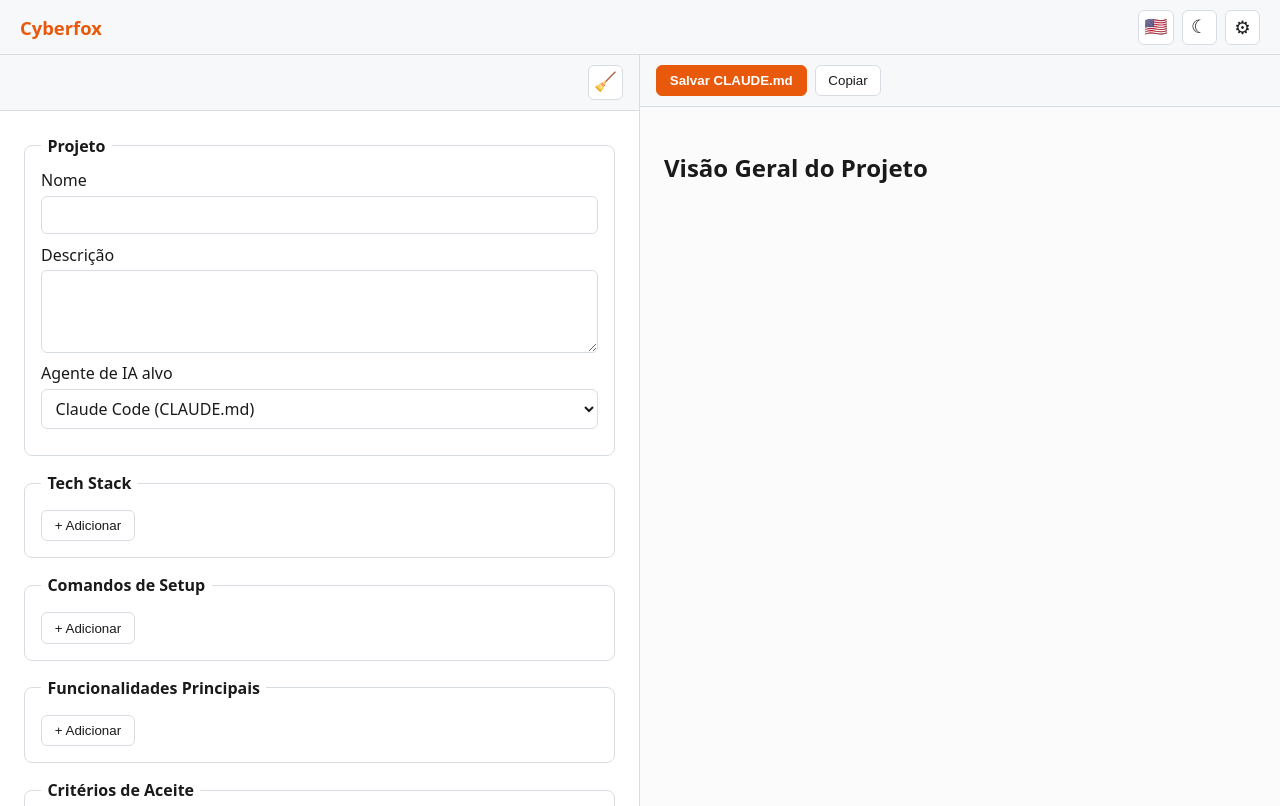
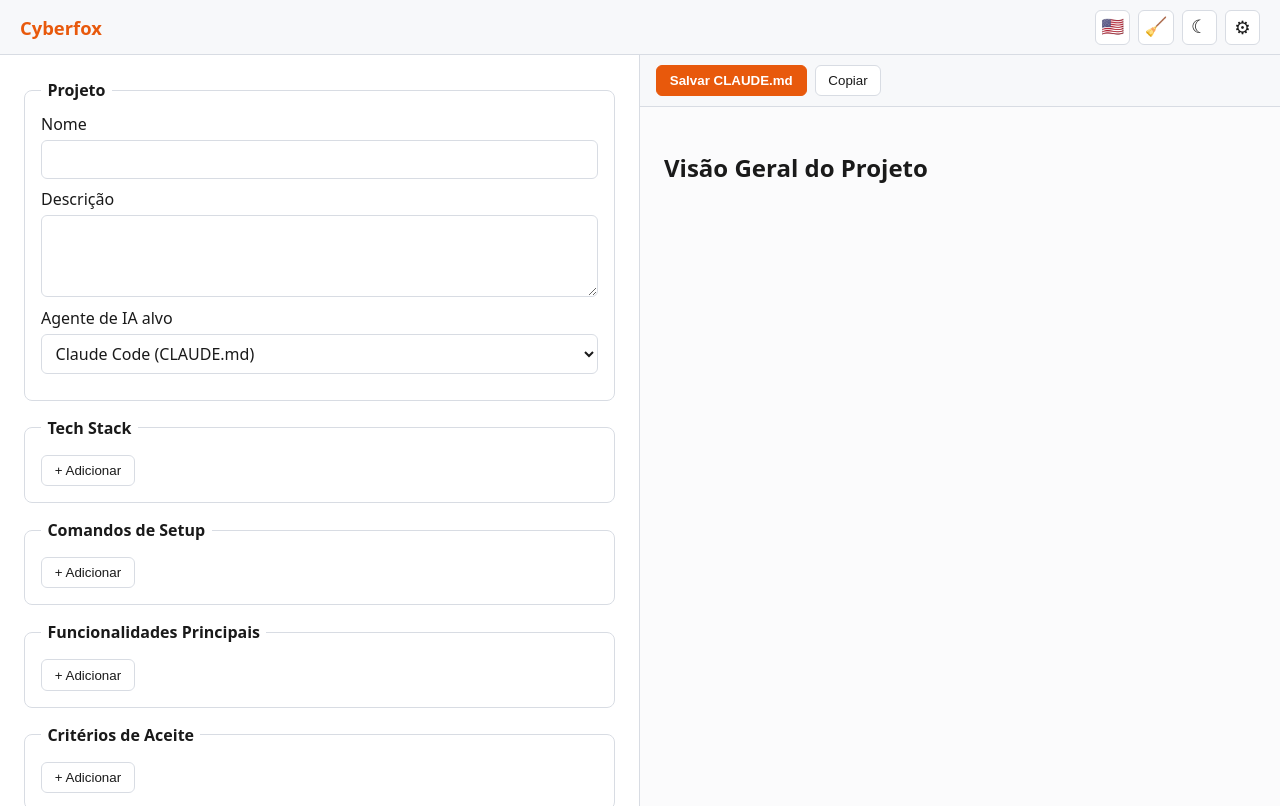
Before and after one commit to romulofer/cyberfox_web, a SvelteKit app: page / in a window 1280 px wide. Built offline with nearby package versions, Linux system fonts and the light colour scheme.

Commit message:
refactor: move broom clear button into header between flag and theme

```diff
--- a/src/routes/+layout.svelte
+++ b/src/routes/+layout.svelte
@@ -2,12 +2,20 @@
 	import { resolve } from '$app/paths';
 	import favicon from '$lib/assets/favicon.svg';
 	import { settings } from '$lib/stores/settings.svelte';
+	import { projectConfig } from '$lib/stores/projectConfig.svelte';
 	import { strings } from '$lib/core/i18n/strings';
 	import '../app.css';
 
 	let { children } = $props();
 
 	const t = $derived(strings[settings.language]);
+
+	let clearDialog = $state<HTMLDialogElement>();
+
+	function clearForm() {
+		projectConfig.reset();
+		clearDialog?.close();
+	}
 
 	$effect(() => {
 		document.documentElement.dataset.theme = settings.theme;
@@ -35,6 +43,16 @@
 		<button
 			type="button"
 			class="icon-btn"
+			data-testid="clear-form"
+			title={t.clearDialogTitle}
+			aria-label={t.clearDialogTitle}
+			onclick={() => clearDialog?.showModal()}
+		>
+			🧹
+		</button>
+		<button
+			type="button"
+			class="icon-btn"
 			data-testid="theme-toggle"
 			title={settings.theme === 'dark' ? t.themeLight : t.themeDark}
 			aria-label={settings.theme === 'dark' ? t.themeLight : t.themeDark}
@@ -57,6 +75,19 @@
 <main>
 	{@render children()}
 </main>
+
+<dialog bind:this={clearDialog} class="clear-dialog" data-testid="clear-dialog">
+	<h2>{t.clearDialogTitle}</h2>
+	<p>{t.clearDialogContent}</p>
+	<div class="dialog-actions">
+		<button type="button" onclick={() => clearDialog?.close()}>
+			{t.clearDialogCancel}
+		</button>
+		<button type="button" class="danger" data-testid="clear-confirm" onclick={clearForm}>
+			{t.clearDialogConfirm}
+		</button>
+	</div>
+</dialog>
 
 <style>
 	.app-header {
@@ -94,4 +125,41 @@
 		text-decoration: none;
 		cursor: pointer;
 	}
+	.clear-dialog {
+		border: 1px solid var(--border);
+		border-radius: 8px;
+		padding: 1.25rem 1.5rem;
+		max-width: 24rem;
+		background: var(--input-bg);
+		color: var(--fg);
+	}
+	.clear-dialog::backdrop {
+		background: rgba(0, 0, 0, 0.4);
+	}
+	.clear-dialog h2 {
+		margin: 0 0 0.5rem;
+		font-size: 1.1rem;
+	}
+	.clear-dialog p {
+		margin: 0 0 1.25rem;
+	}
+	.dialog-actions {
+		display: flex;
+		justify-content: flex-end;
+		gap: 0.5rem;
+	}
+	.dialog-actions button {
+		font: inherit;
+		padding: 0.4rem 0.9rem;
+		border: 1px solid var(--border);
+		border-radius: 6px;
+		background: var(--input-bg);
+		color: var(--fg);
+		cursor: pointer;
+	}
+	.dialog-actions .danger {
+		font-weight: 600;
+		border-color: var(--accent);
+		color: var(--accent);
+	}
 </style>
--- a/src/routes/+page.svelte
+++ b/src/routes/+page.svelte
@@ -14,12 +14,6 @@
 
 	const emptyEncoded = encodeConfig(emptyConfig());
 	let hydrated = $state(false);
-	let clearDialog = $state<HTMLDialogElement>();
-
-	function clearForm() {
-		projectConfig.reset();
-		clearDialog?.close();
-	}
 
 	onMount(() => {
 		const fromHash = readConfigFromHash(location.hash);
@@ -42,18 +36,6 @@
 
 <div class="split">
 	<div class="pane editor">
-		<div class="editor-toolbar">
-			<button
-				type="button"
-				class="icon-btn"
-				data-testid="clear-form"
-				title={t.clearDialogTitle}
-				aria-label={t.clearDialogTitle}
-				onclick={() => clearDialog?.showModal()}
-			>
-				🧹
-			</button>
-		</div>
 		<ProjectForm strings={t} agents={settings.allAgents} />
 	</div>
 	<div class="pane preview">
@@ -63,19 +45,6 @@
 		<PreviewPane {markdown} placeholder={t.previewPlaceholder} />
 	</div>
 </div>
-
-<dialog bind:this={clearDialog} class="clear-dialog" data-testid="clear-dialog">
-	<h2>{t.clearDialogTitle}</h2>
-	<p>{t.clearDialogContent}</p>
-	<div class="dialog-actions">
-		<button type="button" onclick={() => clearDialog?.close()}>
-			{t.clearDialogCancel}
-		</button>
-		<button type="button" class="danger" data-testid="clear-confirm" onclick={clearForm}>
-			{t.clearDialogConfirm}
-		</button>
-	</div>
-</dialog>
 
 <style>
 	.split {
@@ -94,69 +63,10 @@
 		display: flex;
 		flex-direction: column;
 	}
-	.editor-toolbar {
-		display: flex;
-		justify-content: flex-end;
-		padding: 0.6rem 1rem;
-		border-bottom: 1px solid var(--border);
-		background: var(--header-bg);
-	}
-	.icon-btn {
-		display: inline-flex;
-		align-items: center;
-		justify-content: center;
-		width: 2.2rem;
-		height: 2.2rem;
-		padding: 0;
-		font-size: 1.15rem;
-		line-height: 1;
-		border: 1px solid var(--border);
-		border-radius: 6px;
-		background: var(--input-bg);
-		color: var(--fg);
-		cursor: pointer;
-	}
 	.preview-toolbar {
 		padding: 0.6rem 1rem;
 		border-bottom: 1px solid var(--border);
 		background: var(--header-bg);
-	}
-	.clear-dialog {
-		border: 1px solid var(--border);
-		border-radius: 8px;
-		padding: 1.25rem 1.5rem;
-		max-width: 24rem;
-		background: var(--input-bg);
-		color: var(--fg);
-	}
-	.clear-dialog::backdrop {
-		background: rgba(0, 0, 0, 0.4);
-	}
-	.clear-dialog h2 {
-		margin: 0 0 0.5rem;
-		font-size: 1.1rem;
-	}
-	.clear-dialog p {
-		margin: 0 0 1.25rem;
-	}
-	.dialog-actions {
-		display: flex;
-		justify-content: flex-end;
-		gap: 0.5rem;
-	}
-	.dialog-actions button {
-		font: inherit;
-		padding: 0.4rem 0.9rem;
-		border: 1px solid var(--border);
-		border-radius: 6px;
-		background: var(--input-bg);
-		color: var(--fg);
-		cursor: pointer;
-	}
-	.dialog-actions .danger {
-		font-weight: 600;
-		border-color: var(--accent);
-		color: var(--accent);
 	}
 	@media (max-width: 800px) {
 		.split {
```
